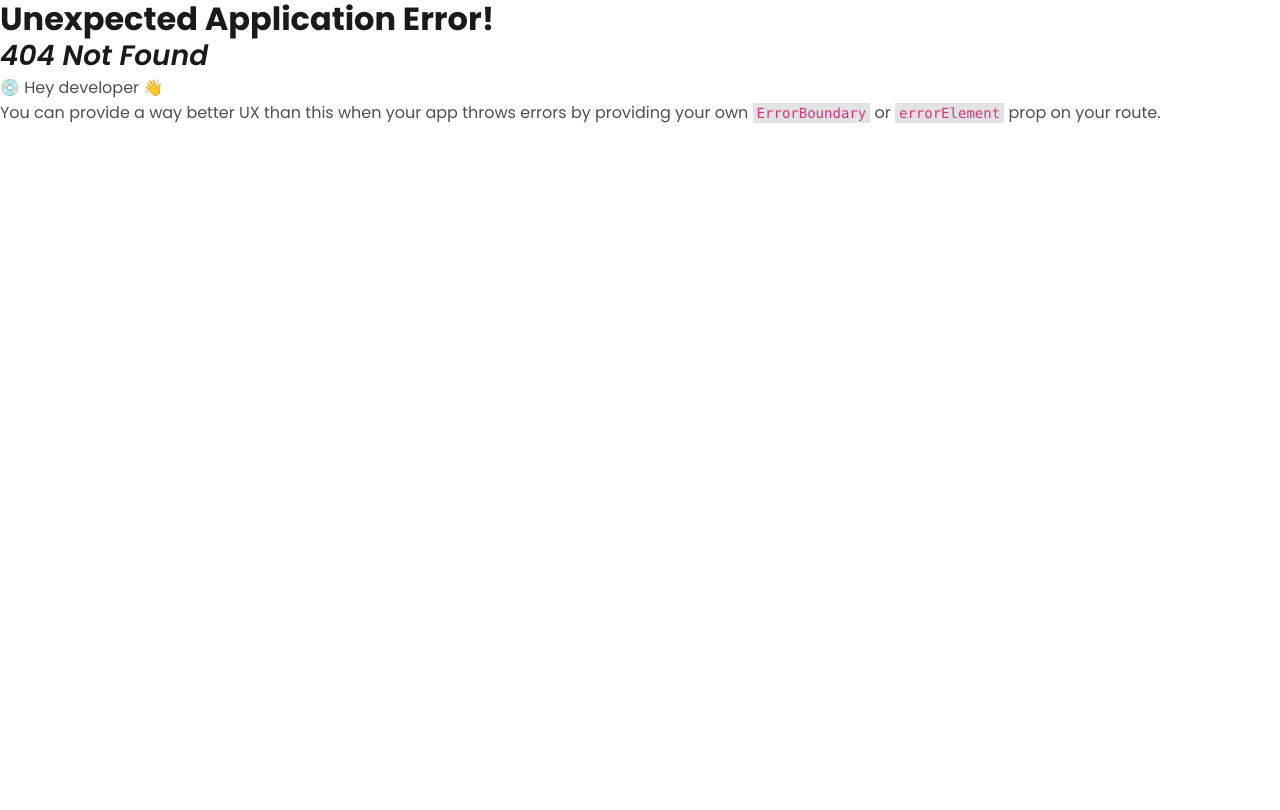
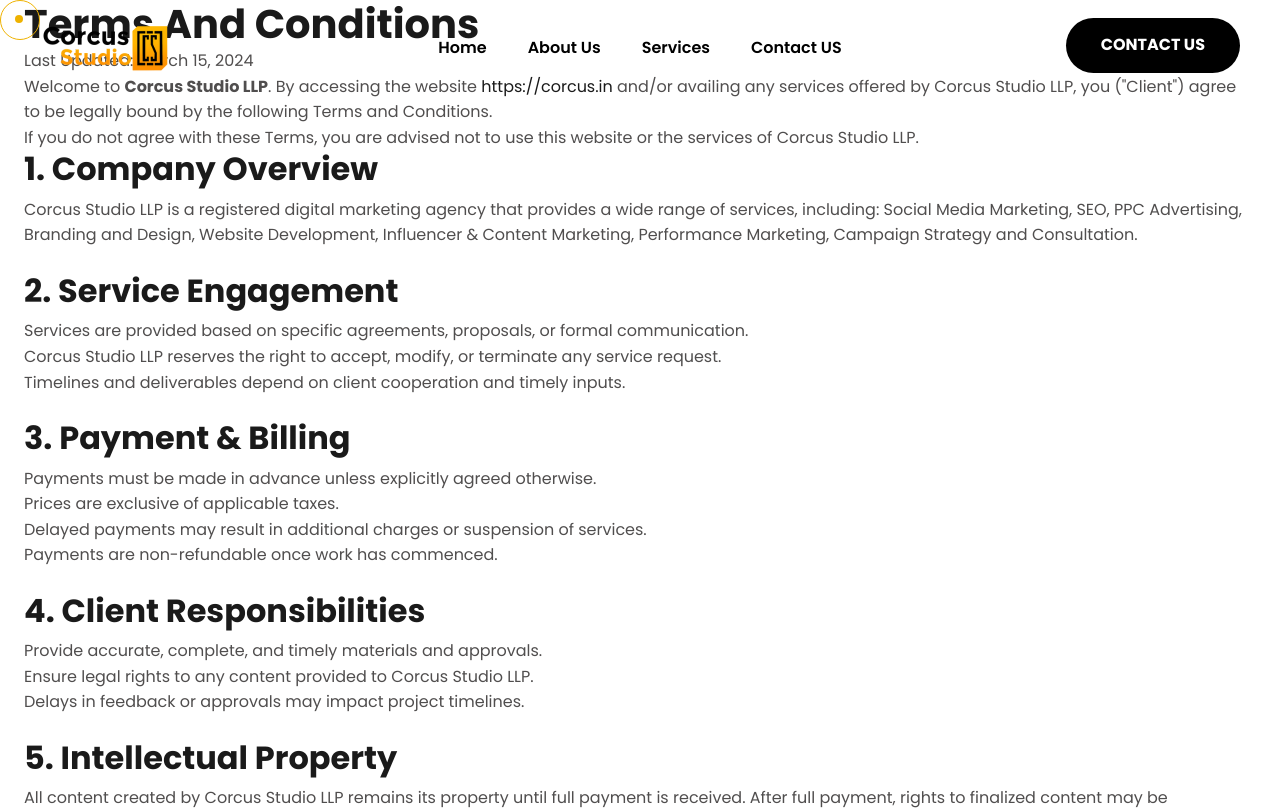
Before and after one commit to geek-arushi/Corcus-LLP-master, a React (Vite) app: page /terms-and-conditions in a window 1280 px wide. Before the commit this address had no page. Shown: the top 810 px of the page. Built offline with nearby package versions, Linux system fonts and the light colour scheme; a web font is replaced by a local one.

Commit message:
abhishek

```diff
--- a/src/Components/Footer/Footer2.jsx
+++ b/src/Components/Footer/Footer2.jsx
@@ -158,7 +158,7 @@
               </p>
               <ul className="footer-menu wow fadeInRight" data-wow-delay=".5s">
                 <li>
-                  <a href="#">Terms & Condition</a>
+                  <Link to="/terms-and-conditions">Terms & Condition</Link>
                 </li>
                 <li>
                   <a href="">Privacy Policy</a>
--- a/src/Components/Terms&Conditions/index.jsx
+++ b/src/Components/Terms&Conditions/index.jsx
@@ -2,104 +2,204 @@
 
 const TermsAndConditions = () => {
   return (
-    <div className="p-6 max-w-5xl mx-auto text-gray-800">
-      <h1 className="text-3xl font-bold mb-4">Terms and Conditions</h1>
-      <p className="text-sm text-gray-500 mb-6">Last Updated: [Insert Date]</p>
+    <div className="py-20 px-4 md:px-6 lg:px-8 max-w-7xl mx-auto bg-white">
+      <div className="max-w-5xl mx-auto">
+        <h1 className="text-4xl md:text-5xl font-bold mb-6 text-[var(--header)]">
+          Terms and Conditions
+        </h1>
+        <p className="text-sm text-[var(--text)] mb-8">
+          Last Updated: March 15, 2024
+        </p>
 
-      <p className="mb-4">
-        Welcome to <strong>Corcus Studio LLP</strong>. By accessing the website <a
-        href="https://corcus.in" className="text-blue-600 underline">https://corcus.in</a> and/or availing any services offered by Corcus Studio LLP, you (“Client”) agree to be legally bound by the following Terms and Conditions.
+        <div className="space-y-8 text-[var(--text)]">
+          <p className="leading-relaxed">
+            Welcome to{" "}
+            <strong className="text-[var(--header)]">Corcus Studio LLP</strong>.
+            By accessing the website{" "}
+            <a
+              href="https://corcus.in"
+              className="text-[var(--theme)] hover:underline"
+            >
+              https://corcus.in
+            </a>{" "}
+            and/or availing any services offered by Corcus Studio LLP, you
+            ("Client") agree to be legally bound by the following Terms and
+            Conditions.
           </p>
-      <p className="mb-6">If you do not agree with these Terms, you are advised not to use this website or the services of Corcus Studio LLP.</p>
+          <p className="mb-6">
+            If you do not agree with these Terms, you are advised not to use
+            this website or the services of Corcus Studio LLP.
+          </p>
 
           <h2 className="text-xl font-semibold mb-2">1. Company Overview</h2>
           <p className="mb-4">
-        Corcus Studio LLP is a registered digital marketing agency that provides a wide range of services, including:
-        Social Media Marketing, SEO, PPC Advertising, Branding and Design, Website Development, Influencer & Content Marketing, Performance Marketing, Campaign Strategy and Consultation.
+            Corcus Studio LLP is a registered digital marketing agency that
+            provides a wide range of services, including: Social Media
+            Marketing, SEO, PPC Advertising, Branding and Design, Website
+            Development, Influencer & Content Marketing, Performance Marketing,
+            Campaign Strategy and Consultation.
           </p>
 
           <h2 className="text-xl font-semibold mb-2">2. Service Engagement</h2>
           <ul className="list-disc pl-6 mb-4">
-        <li>Services are provided based on specific agreements, proposals, or formal communication.</li>
-        <li>Corcus Studio LLP reserves the right to accept, modify, or terminate any service request.</li>
-        <li>Timelines and deliverables depend on client cooperation and timely inputs.</li>
+            <li>
+              Services are provided based on specific agreements, proposals, or
+              formal communication.
+            </li>
+            <li>
+              Corcus Studio LLP reserves the right to accept, modify, or
+              terminate any service request.
+            </li>
+            <li>
+              Timelines and deliverables depend on client cooperation and timely
+              inputs.
+            </li>
           </ul>
 
           <h2 className="text-xl font-semibold mb-2">3. Payment & Billing</h2>
           <ul className="list-disc pl-6 mb-4">
-        <li>Payments must be made in advance unless explicitly agreed otherwise.</li>
+            <li>
+              Payments must be made in advance unless explicitly agreed
+              otherwise.
+            </li>
             <li>Prices are exclusive of applicable taxes.</li>
-        <li>Delayed payments may result in additional charges or suspension of services.</li>
+            <li>
+              Delayed payments may result in additional charges or suspension of
+              services.
+            </li>
             <li>Payments are non-refundable once work has commenced.</li>
           </ul>
 
-      <h2 className="text-xl font-semibold mb-2">4. Client Responsibilities</h2>
+          <h2 className="text-xl font-semibold mb-2">
+            4. Client Responsibilities
+          </h2>
           <ul className="list-disc pl-6 mb-4">
-        <li>Provide accurate, complete, and timely materials and approvals.</li>
-        <li>Ensure legal rights to any content provided to Corcus Studio LLP.</li>
-        <li>Delays in feedback or approvals may impact project timelines.</li>
+            <li>
+              Provide accurate, complete, and timely materials and approvals.
+            </li>
+            <li>
+              Ensure legal rights to any content provided to Corcus Studio LLP.
+            </li>
+            <li>
+              Delays in feedback or approvals may impact project timelines.
+            </li>
           </ul>
 
-      <h2 className="text-xl font-semibold mb-2">5. Intellectual Property</h2>
+          <h2 className="text-xl font-semibold mb-2">
+            5. Intellectual Property
+          </h2>
           <p className="mb-4">
-        All content created by Corcus Studio LLP remains its property until full payment is received. After full payment, rights to finalized content may be transferred to the client. Corcus Studio LLP reserves the right to showcase completed work in its portfolio unless otherwise agreed in writing.
+            All content created by Corcus Studio LLP remains its property until
+            full payment is received. After full payment, rights to finalized
+            content may be transferred to the client. Corcus Studio LLP reserves
+            the right to showcase completed work in its portfolio unless
+            otherwise agreed in writing.
           </p>
 
           <h2 className="text-xl font-semibold mb-2">6. Confidentiality</h2>
           <p className="mb-4">
-        Any confidential information shared between the client and Corcus Studio LLP will be protected and not disclosed to any third party without prior written consent.
+            Any confidential information shared between the client and Corcus
+            Studio LLP will be protected and not disclosed to any third party
+            without prior written consent.
           </p>
 
-      <h2 className="text-xl font-semibold mb-2">7. Use of Third-Party Platforms</h2>
+          <h2 className="text-xl font-semibold mb-2">
+            7. Use of Third-Party Platforms
+          </h2>
           <p className="mb-4">
-        Corcus Studio LLP may use third-party tools and platforms. Corcus Studio LLP is not responsible for changes, downtimes, or issues from these platforms.
+            Corcus Studio LLP may use third-party tools and platforms. Corcus
+            Studio LLP is not responsible for changes, downtimes, or issues from
+            these platforms.
           </p>
 
-      <h2 className="text-xl font-semibold mb-2">8. Revisions & Approvals</h2>
+          <h2 className="text-xl font-semibold mb-2">
+            8. Revisions & Approvals
+          </h2>
           <p className="mb-4">
-        The number of revisions will be as per the agreed scope. Additional revisions may incur charges. Delayed approvals may shift timelines.
+            The number of revisions will be as per the agreed scope. Additional
+            revisions may incur charges. Delayed approvals may shift timelines.
           </p>
 
-      <h2 className="text-xl font-semibold mb-2">9. Termination of Services</h2>
+          <h2 className="text-xl font-semibold mb-2">
+            9. Termination of Services
+          </h2>
           <p className="mb-4">
-        Either party may terminate services with 15 days’ notice. Dues must be cleared. No refunds for partially used services.
+            Either party may terminate services with 15 days’ notice. Dues must
+            be cleared. No refunds for partially used services.
           </p>
 
-      <h2 className="text-xl font-semibold mb-2">10. Limitation of Liability</h2>
+          <h2 className="text-xl font-semibold mb-2">
+            10. Limitation of Liability
+          </h2>
           <p className="mb-4">
-        Corcus Studio LLP is not liable for any revenue, data, or business losses resulting from its services. The client accepts full responsibility.
+            Corcus Studio LLP is not liable for any revenue, data, or business
+            losses resulting from its services. The client accepts full
+            responsibility.
           </p>
 
           <h2 className="text-xl font-semibold mb-2">11. Indemnification</h2>
           <p className="mb-4">
-        Clients agree to indemnify and hold harmless Corcus Studio LLP from any legal claims or damages arising from misuse of services.
+            Clients agree to indemnify and hold harmless Corcus Studio LLP from
+            any legal claims or damages arising from misuse of services.
           </p>
 
           <h2 className="text-xl font-semibold mb-2">12. Dispute Resolution</h2>
           <p className="mb-4">
-        Disputes shall first be attempted to resolve mutually. If unresolved, the matter shall be governed by the jurisdiction of courts in [Insert Your City], India.
+            Disputes shall first be attempted to resolve mutually. If
+            unresolved, the matter shall be governed by the jurisdiction of
+            courts in [Insert Your City], India.
           </p>
 
           <h2 className="text-xl font-semibold mb-2">13. Modifications</h2>
           <p className="mb-4">
-        Corcus Studio LLP may update these Terms at any time. Continued use of the website or services indicates acceptance of the new terms.
+            Corcus Studio LLP may update these Terms at any time. Continued use
+            of the website or services indicates acceptance of the new terms.
           </p>
 
           <h2 className="text-xl font-semibold mb-2">14. Website Use</h2>
           <p className="mb-4">
-        The content on corcus.in is for informational use only. Unauthorized use or duplication is prohibited. Corcus Studio LLP is not liable for third-party website content linked from this site.
+            The content on corcus.in is for informational use only. Unauthorized
+            use or duplication is prohibited. Corcus Studio LLP is not liable
+            for third-party website content linked from this site.
           </p>
 
-      <h2 className="text-xl font-semibold mb-2">15. Contact Information</h2>
-      <p>
-        For any legal, service-related, or general communication, please reach out through official channels listed on the website:
+          <div className="mt-12 bg-gray-50 p-6 rounded-lg">
+            <h2 className="text-xl font-semibold mb-4 text-[var(--header)]">
+              15. Contact Information
+            </h2>
+            <p className="mb-4">
+              For any legal, service-related, or general communication, please
+              reach out through official channels listed on the website:
             </p>
-      <ul className="list-disc pl-6">
-        <li><strong>Business Name:</strong> Corcus Studio LLP</li>
-        <li><strong>Website:</strong> <a href="https://corcus.in" className="text-blue-600 underline">https://corcus.in</a></li>
-        <li><strong>Registered Address:</strong> [Insert full office address]</li>
-        <li><strong>Working Hours:</strong> Monday to Saturday – 10:00 AM to 7:00 PM</li>
+            <ul className="space-y-2">
+              <li>
+                <strong className="text-[var(--header)]">Business Name:</strong>{" "}
+                Corcus Studio LLP
+              </li>
+              <li>
+                <strong className="text-[var(--header)]">Website:</strong>{" "}
+                <a
+                  href="https://corcus.in"
+                  className="text-[var(--theme)] hover:underline"
+                >
+                  https://corcus.in
+                </a>
+              </li>
+              <li>
+                <strong className="text-[var(--header)]">
+                  Registered Address:
+                </strong>{" "}
+                201, Shree Siddhivinayak Plaza, Plot No. 15, Sector 19D, Vashi,
+                Navi Mumbai - 400705
+              </li>
+              <li>
+                <strong className="text-[var(--header)]">Working Hours:</strong>{" "}
+                Monday to Saturday – 10:00 AM to 7:00 PM
+              </li>
             </ul>
+          </div>
+        </div>
+      </div>
     </div>
   );
 };
```
Also changed, not shown: src/Routes/Routes.jsx (+9 -0 lines), src/assets/main.css. Lines whose indentation alone changed are shown as unchanged.
